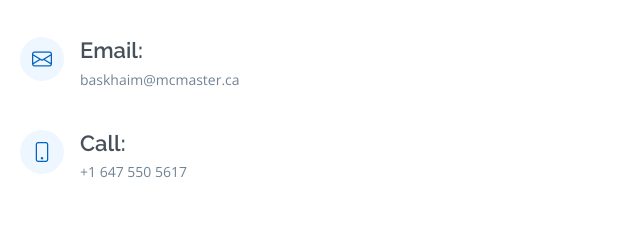
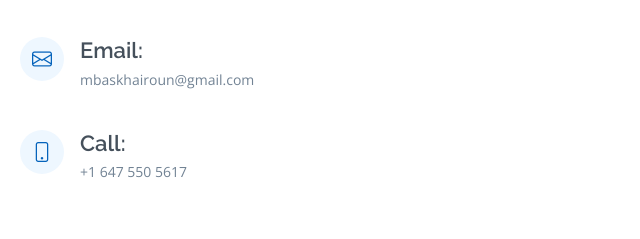
Before and after one commit to baskhairounm/baskhairounm, a plain HTML site: page index.html in a window 1280 px wide. Shown: the part 4571-4810 px from the top of the page, 112-752 px from the left. Drawn offline with nearby package versions, Linux system fonts and the light colour scheme.

Commit message:
Update index.html

```diff
--- a/index.html
+++ b/index.html
@@ -492,7 +492,7 @@ communicate protection protocols between stations.</li>
               <div class="email">
                 <i class="bi bi-envelope"></i>
                 <h4>Email:</h4>
-                <p>baskhaim@mcmaster.ca</p>
+                <p>mbaskhairoun@gmail.com</p>
               </div>
 
               <div class="phone">
```
